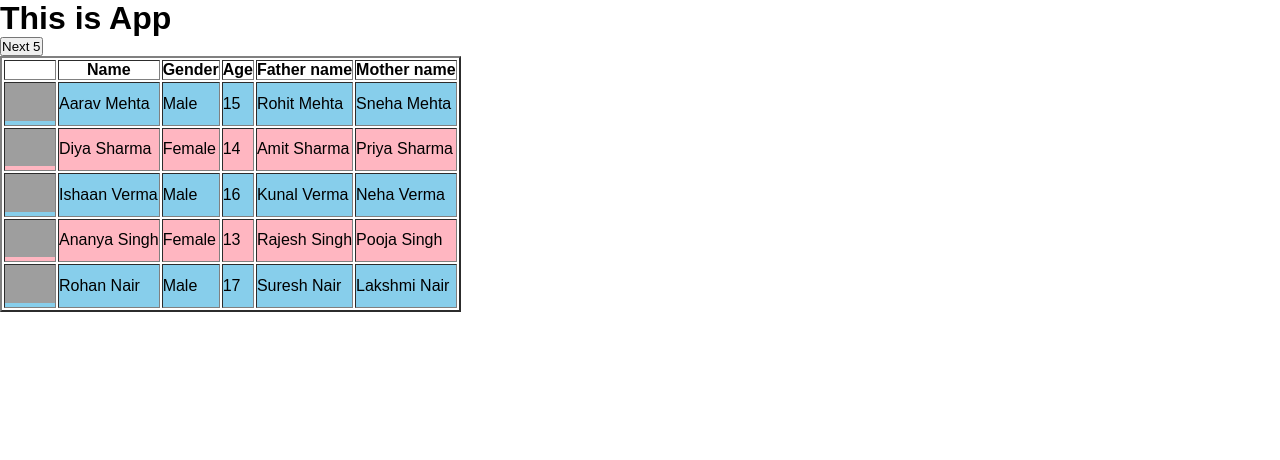
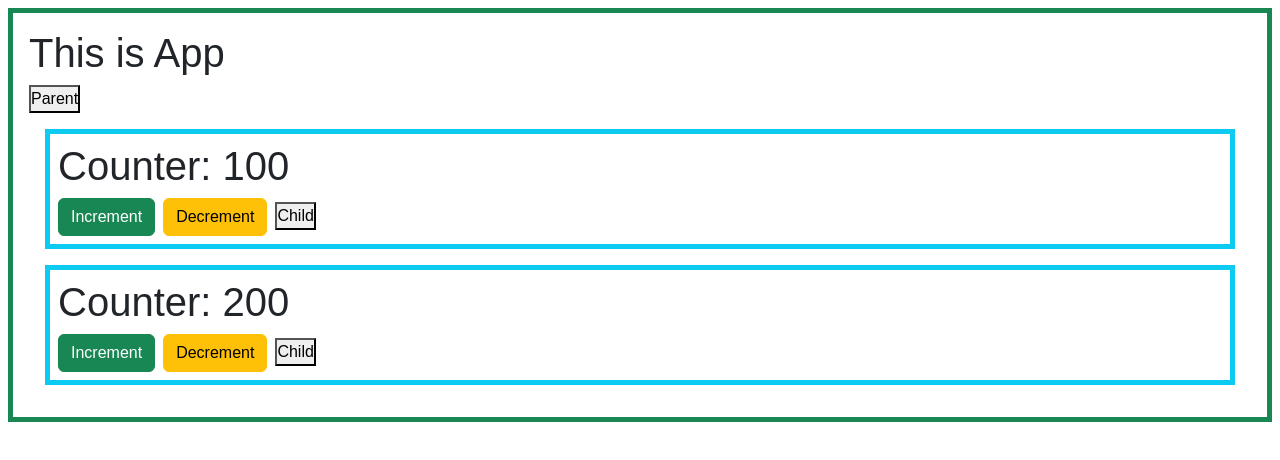
Before and after one commit to kothapallisridhar/frontend, a React (Vite) app in the folder rb49app/: page / in a window 1280 px wide. Shown: the top 460 px of the page. Built offline with nearby package versions, Linux system fonts and the light colour scheme; grey boxes are pictures that could not be loaded.

Commit message:
props, call parent function from child

```diff
--- a/rb49app/index.html
+++ b/rb49app/index.html
@@ -1,9 +1,20 @@
-<!doctype html>
+<!DOCTYPE html>
 <html lang="en">
   <head>
     <meta charset="UTF-8" />
     <link rel="icon" type="image/svg+xml" href="/vite.svg" />
     <meta name="viewport" content="width=device-width, initial-scale=1.0" />
+    <link
+      href="https://cdn.jsdelivr.net/npm/bootstrap@5.3.3/dist/css/bootstrap.min.css"
+      rel="stylesheet"
+      integrity="sha384-QWTKZyjpPEjISv5WaRU9OFeRpok6YctnYmDr5pNlyT2bRjXh0JMhjY6hW+ALEwIH"
+      crossorigin="anonymous"
+    />
+    <script
+      src="https://cdn.jsdelivr.net/npm/bootstrap@5.3.3/dist/js/bootstrap.bundle.min.js"
+      integrity="sha384-YvpcrYf0tY3lHB60NNkmXc5s9fDVZLESaAA55NDzOxhy9GkcIdslK1eN7N6jIeHz"
+      crossorigin="anonymous"
+    ></script>
     <title>rb49app</title>
   </head>
   <body>
--- /dev/null
+++ b/rb49app/src/Counter.jsx
@@ -0,0 +1,31 @@
+import React, { useState } from "react";
+
+function Counter({ step, children, a }) {
+  var [count, setCount] = useState(+children);
+
+  function incr() {
+    setCount((pv) => {
+      return pv + step;
+    });
+  }
+
+  function decr() {
+    setCount((pv) => {
+      return pv - step;
+    });
+  }
+  return (
+    <div className="border border-5 m-3 p-2 border-info">
+      <h1>Counter: {count}</h1>
+      <button onClick={() => incr()} className="btn btn-success me-2">
+        Increment
+      </button>
+      <button onClick={() => decr()} className="btn btn-warning me-2">
+        Decrement
+      </button>
+      <button onClick={() => a()}>Child</button>
+    </div>
+  );
+}
+
+export default Counter;
--- a/rb49app/src/main.jsx
+++ b/rb49app/src/main.jsx
@@ -1,6 +1,6 @@
 import { StrictMode } from "react";
 import { createRoot } from "react-dom/client";
 import "./index.css";
-import App from "./App.jsx";
+import AppProps from "./props/AppProps.jsx";
 
-createRoot(document.getElementById("root")).render(<App />);
+createRoot(document.getElementById("root")).render(<AppProps />);
--- /dev/null
+++ b/rb49app/src/props/AppProps.jsx
@@ -0,0 +1,19 @@
+import Counter from "../Counter";
+function AppProps() {
+  function abc() {
+    alert("edupoly");
+  }
+  return (
+    <div className="border border-5 p-3 m-2 border-success">
+      <h1>This is App</h1>
+      <button onClick={() => alert("Edupoly")}>Parent</button>
+      <Counter step={10} a={abc}>
+        100
+      </Counter>
+      <Counter step={5} a={abc}>
+        200
+      </Counter>
+    </div>
+  );
+}
+export default AppProps;
```
Also changed, not shown: 1 other file (tests, documents, lock files or other folders).
